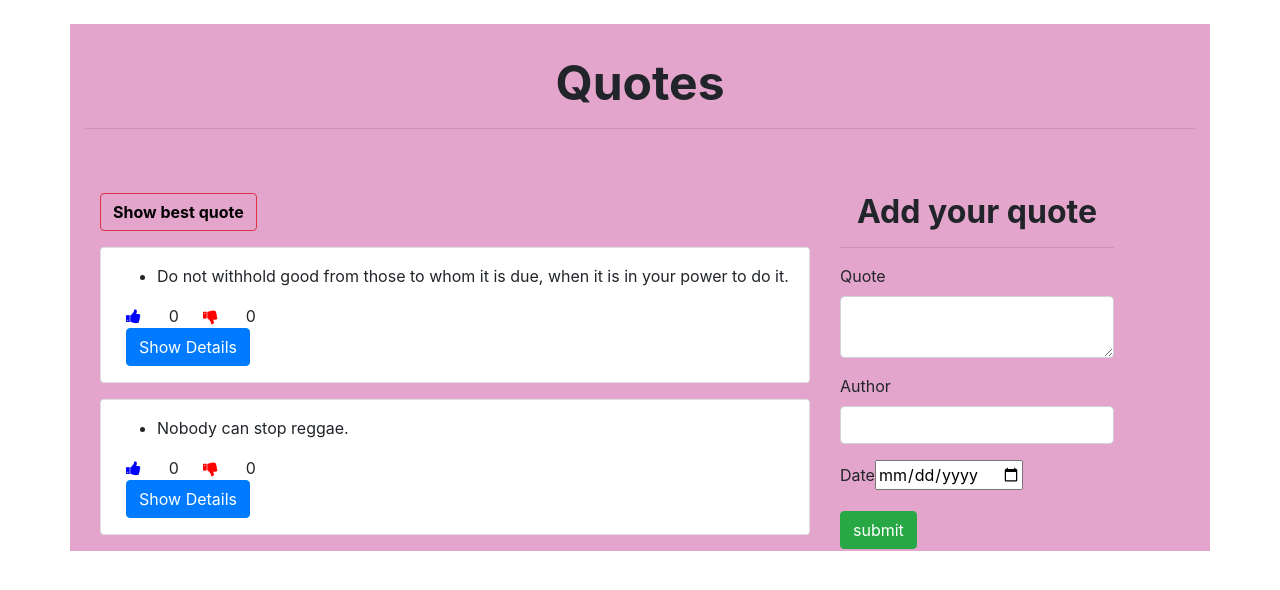
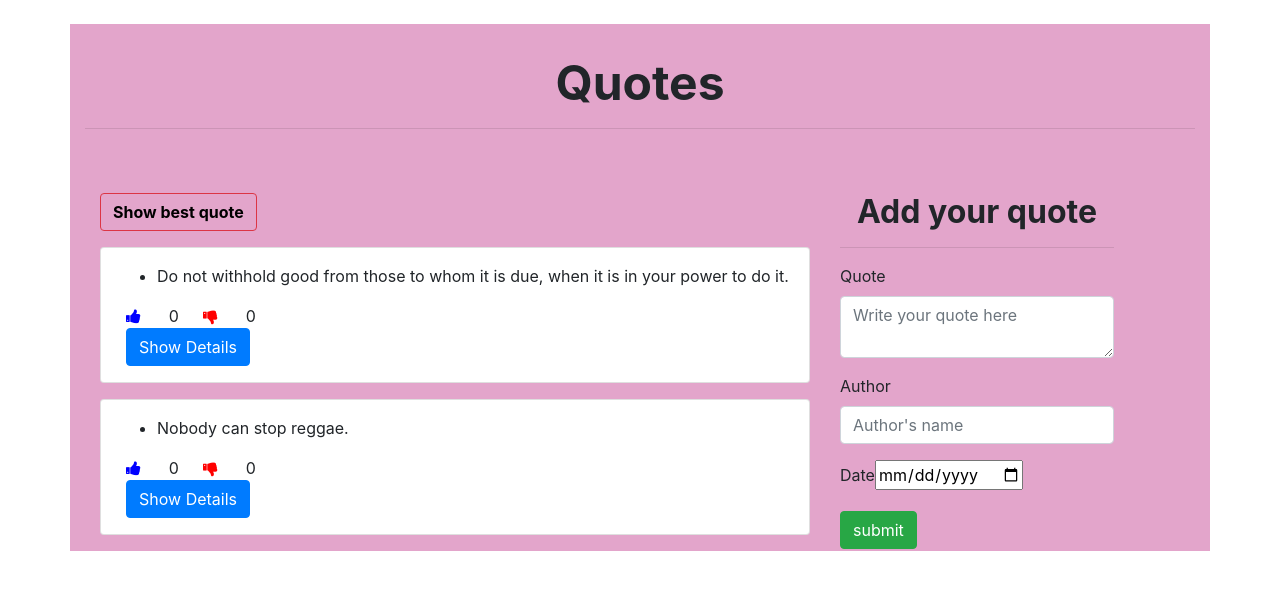
Before and after one commit to Langat05/Quotes, an Angular app: page / in a window 1280 px wide. Shown: the top 590 px of the page. Built offline with nearby package versions, Linux system fonts and the light colour scheme.

Commit message:
Added placeholders to the form

```diff
--- a/src/app/quote-form/quote-form.component.html
+++ b/src/app/quote-form/quote-form.component.html
@@ -4,7 +4,7 @@
   <form (ngSubmit)='submitQuote()' #quoteForm='ngForm'>
     <div class="form-group">
       <label for="name">Quote</label>
-      <textarea class="form-control" id="name" rows="2" [(ngModel)]="newQuote.name" name="name" #name="ngModel"
+      <textarea class="form-control" id="name" placeholder="Write your quote here" rows="2" [(ngModel)]="newQuote.name" name="name" #name="ngModel"
         required></textarea>
       <div [hidden]="name.valid || name.pristine" class="alert alert-danger">
         <p>You need to write your quote</p>
@@ -13,7 +13,7 @@
     <div class="form-group">
       <label for="description">Author</label>
       <input type="text" class="form-control" id="description" [(ngModel)]="newQuote.description" name="name"
-        #description='ngModel' required>
+        #description='ngModel' placeholder="Author's name" required>
       <div [hidden]="description.valid || description.pristine" class="alert alert-danger">
         <p>Author is required</p>
       </div>
```
